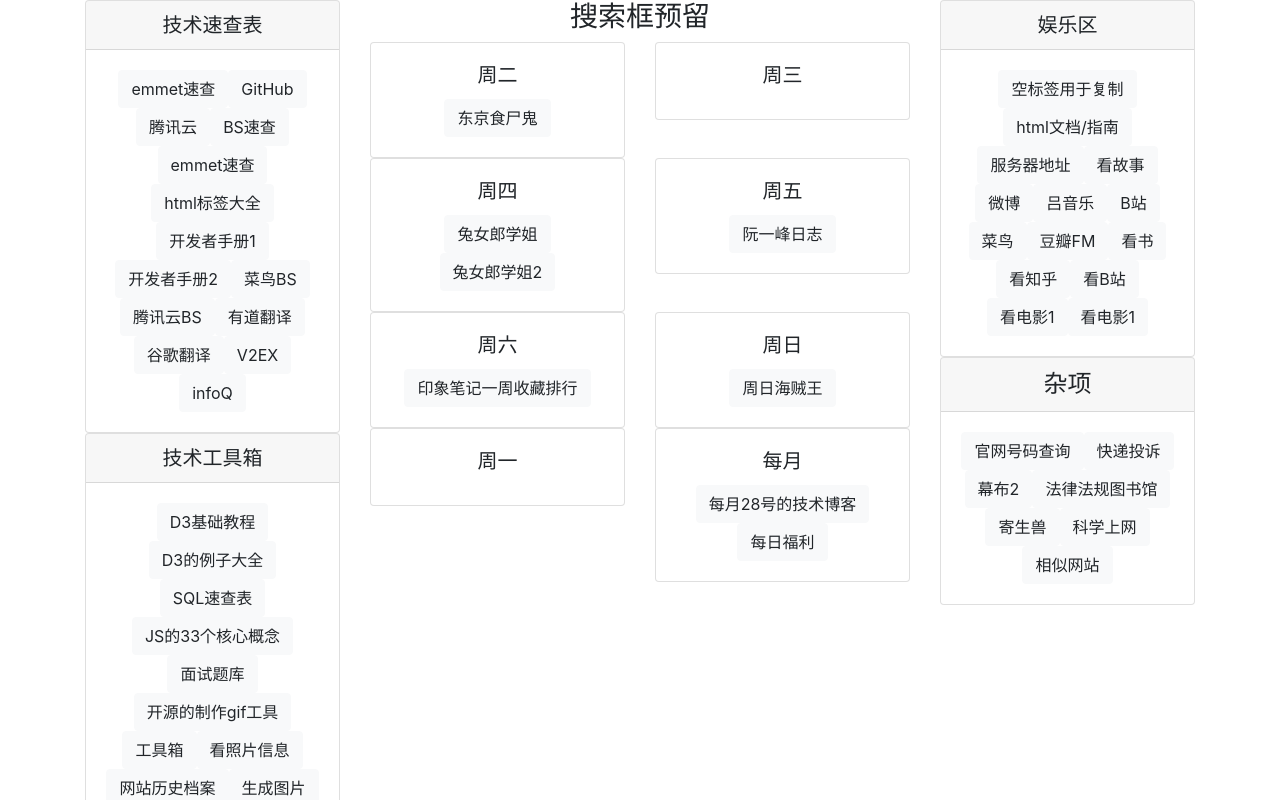
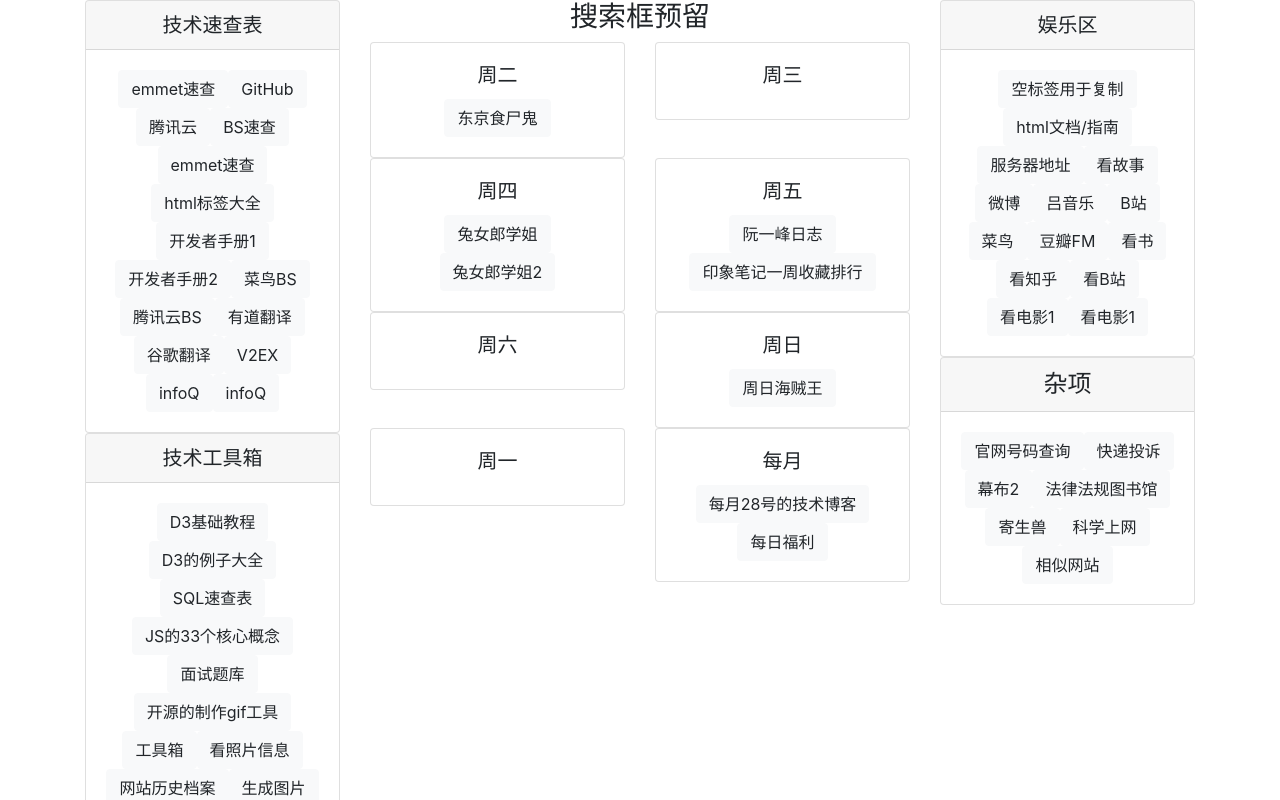
Before and after one commit to wang464/vue-1110, a Vue app: page / in a window 1280 px wide. Shown: the top 800 px of the page. Built offline with nearby package versions, Linux system fonts and the light colour scheme; the HTML template or start-up script is replaced by a standard one.

Commit message:
2018-11-17_1:23:29

```diff
--- a/src/components/asideCenter.vue
+++ b/src/components/asideCenter.vue
@@ -35,6 +35,7 @@
               <div class="card-body">
               <h5 class="card-title">周五</h5>
                 <a class="btn btn-light" target="_blank" href="http://www.ruanyifeng.com/blog/">阮一峰日志</a>
+                <a class="btn btn-light" target="_blank" href="https://weixin.sogou.com/weixin?type=1&s_from=input&query=%E5%8D%B0%E8%B1%A1%E7%AC%94%E8%AE%B0&ie=utf8&_sug_=n&_sug_type_=">印象笔记一周收藏排行</a>
               </div>
             </div>
           </div>
@@ -45,7 +46,6 @@
             <div class="card text-center">
               <div class="card-body">
               <h5 class="card-title">周六</h5>
-                <a class="btn btn-light" target="_blank" href="https://weixin.sogou.com/weixin?type=1&s_from=input&query=%E5%8D%B0%E8%B1%A1%E7%AC%94%E8%AE%B0&ie=utf8&_sug_=n&_sug_type_=">印象笔记一周收藏排行</a>
               </div>
             </div>
           </div>
--- a/src/components/sucha.vue
+++ b/src/components/sucha.vue
@@ -16,6 +16,7 @@
             <a class="btn btn-light" target="_blank" href="https://translate.google.cn/" >谷歌翻译</a>
             <a class="btn btn-light" target="_blank" href="https://www.v2ex.com">V2EX</a>
             <a class="btn btn-light" target="_blank" href="https://infoq.cn/">infoQ</a>
+            <a class="btn btn-light" target="_blank" href="https://www.toptal.com/designers/htmlarrows/">infoQ</a>
           </div>
     </div>
 </template>
```
